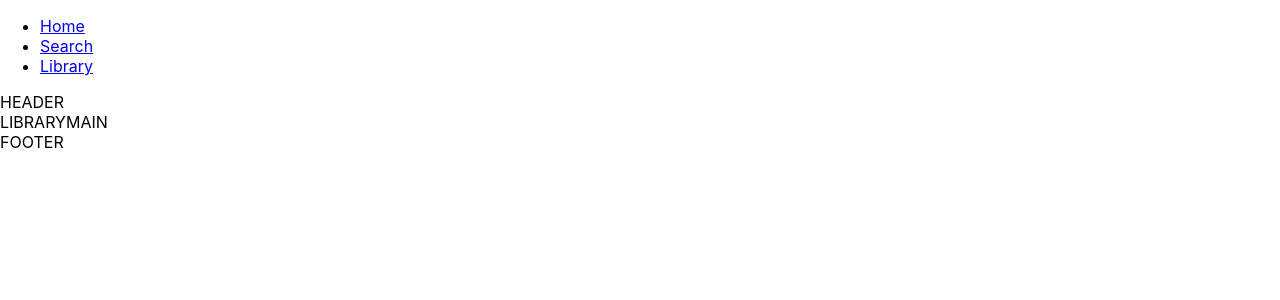
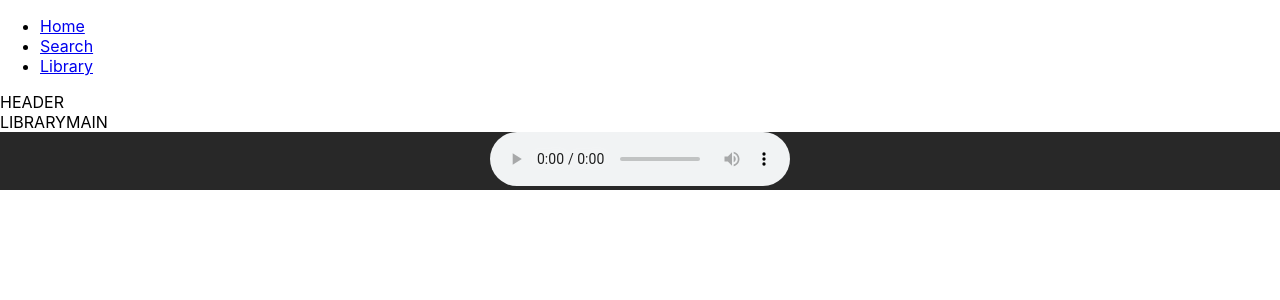
Before and after one commit to ramirogordon/Spotify_clone, a React (Create React App) app in the folder spotify/: page /library in a window 1280 px wide. Shown: the top 300 px of the page. Built offline with nearby package versions, Linux system fonts and the light colour scheme.

Commit message:
started with audio

```diff
--- a/spotify/package.json
+++ b/spotify/package.json
@@ -4,7 +4,9 @@
   "private": true,
   "dependencies": {
     "react": "^16.8.6",
+    "react-bootstrap-buttons": "^0.3.0",
     "react-dom": "^16.8.6",
+    "react-icons": "^2.2.7",
     "react-router-dom": "^5.0.0",
     "react-scripts": "2.1.8"
   },
--- a/spotify/src/components/Footer.js
+++ b/spotify/src/components/Footer.js
@@ -1,11 +1,13 @@
 import React, { Component } from 'react'
 import '../styles/Footer.css';
+import { Button, ButtonGroup } from '../components/buttons';
 
 export class Footer extends Component {
   render() {
     return (
-      <div>
-        FOOTER
+      <div className="footer">
+        <audio controls src="http://developer.mozilla.org/@api/deki/files/2926/=AudioTest_(1).ogg">
+        </audio>
       </div>
     )
   }
--- /dev/null
+++ b/spotify/src/components/buttons/index.js
@@ -0,0 +1,7 @@
+import 'react-bootstrap-buttons/dist/react-bootstrap-buttons.css';
+
+export {
+    Button,
+    ButtonGroup,
+    ButtonToolbar
+} from 'react-bootstrap-buttons';
--- a/spotify/src/styles/Footer.css
+++ b/spotify/src/styles/Footer.css
@@ -0,0 +1,5 @@
+.footer {
+    text-align: center;
+    min-width: 620px;
+    background-color: #282828;
+}
```
Also changed, not shown: 1 other file (tests, documents, lock files or other folders).
